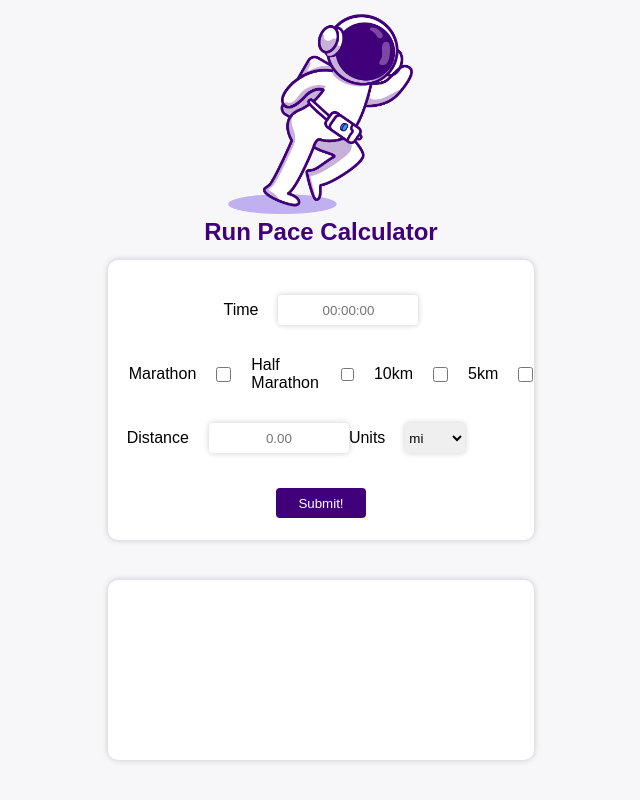
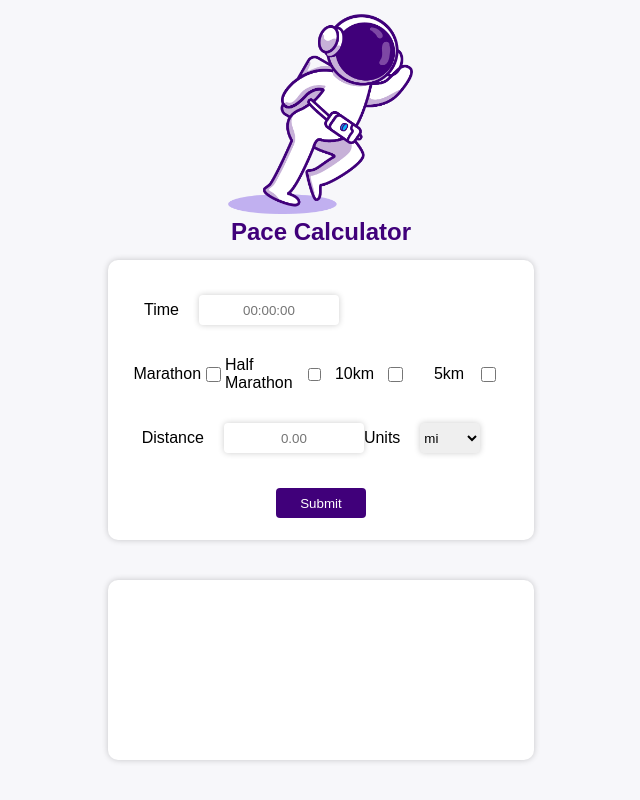
Before and after one commit to dan-gentile/run-calculator, a React (Create React App) app: page / in a window 1280 px wide. Shown: the whole page, without its empty margins (319-959 px from the left). Built offline with nearby package versions, Linux system fonts and the light colour scheme; a web font is replaced by a local one.

Commit message:
styling form

```diff
--- a/package.json
+++ b/package.json
@@ -14,7 +14,6 @@
     "node-sass": "^4.14.1",
     "react": "^17.0.1",
     "react-dom": "^17.0.1",
-    "react-imask": "^6.0.5",
     "react-input-mask": "^2.0.4",
     "react-scripts": "4.0.0",
     "typescript": "^4.0.5",
--- a/src/components/Button/Button.scss
+++ b/src/components/Button/Button.scss
@@ -15,7 +15,7 @@
 }
 
 .btn:focus {
-  background-color: lime;
+  background-color: #0baef7;
   color: #000;
   outline: none !important;
 }
--- a/src/components/Button/Button.tsx
+++ b/src/components/Button/Button.tsx
@@ -1,6 +1,14 @@
 import React from "react";
 import "./Button.scss";
 
-export default function Button() {
-  return <button className="btn">Submit!</button>;
+interface ButtonProps {
+  className: string;
+  type: "button" | "submit" | "reset";
+  name: string;
+  onClick?: (e: React.MouseEvent<HTMLButtonElement>) => void;
+  key?: string;
 }
+
+export default function Button(props: ButtonProps) {
+  return <button {...props}>{props.name}</button>;
+}
--- a/src/components/CheckboxField/CheckBoxField.scss
+++ b/src/components/CheckboxField/CheckBoxField.scss
@@ -1,11 +1,12 @@
 @import "../../variables.scss";
 
 .CheckBoxField {
-  @include flexbox-center;
+  @include flexbox-even;
+  width: 100%;
 
   label {
     font-family: $font-family;
-    margin: 0 20px;
+    // margin: 0 10px;
   }
 
   input {
--- a/src/components/InputMaskField/InputMaskField.scss
+++ b/src/components/InputMaskField/InputMaskField.scss
@@ -2,7 +2,7 @@
 
 .InputMaskField {
   width: 100%;
-  @include flexbox-center;
+  @include flexbox-start;
   label {
     font-family: $font-family;
     margin-right: 20px;
--- a/src/components/SelectField/SelectField.tsx
+++ b/src/components/SelectField/SelectField.tsx
@@ -3,16 +3,16 @@ import "./SelectField.scss";
 
 interface SelectFieldProps {
   value: string;
-  onChange: ((event: React.ChangeEvent<HTMLSelectElement>) => void) | undefined;
   label: string;
   optionValue: Array<string>;
+  onChange: ((event: React.ChangeEvent<HTMLSelectElement>) => void) | undefined;
 }
 
 export default function SelectField({
   value,
-  onChange,
   label,
   optionValue,
+  onChange,
 }: SelectFieldProps) {
   return (
     <div className="select-field">
--- a/src/sections/form/Form.scss
+++ b/src/sections/form/Form.scss
@@ -13,14 +13,14 @@
   margin: 20px 0;
 
   .Time {
-    @include flexbox-center;
+    display: flex;
     width: 90%;
     height: 60px;
-    margin: 20px 0px 4px 0px;
+    margin: 20px 0px 4px 30px;
   }
 
   .RaceType {
-    @include flexbox-center;
+    display: flex;
     width: 90%;
     height: 60px;
   }
@@ -29,6 +29,6 @@
     @include flexbox-center;
     width: 90%;
     height: 60px;
-    margin: 4px 0px 20px 0px;
+    margin: 4px 0px 20px 30px;
   }
 }
--- a/src/sections/form/Form.tsx
+++ b/src/sections/form/Form.tsx
@@ -1,9 +1,9 @@
 import React, { useState } from "react";
 import InputMaskField from "../../components/InputMaskField/InputMaskField";
-import "./Form.scss";
 import Button from "../../components/Button/Button";
 import SelectField from "../../components/SelectField/SelectField";
 import CheckBoxField from "../../components/CheckboxField/CheckBoxField";
+import "./Form.scss";
 
 export default function Form() {
   const [inputTimeState, setInputTimeState] = useState("");
@@ -38,16 +38,36 @@ export default function Form() {
     if (event.target.checked === true) {
       switch (event.target.name) {
         case "marathon":
-          setCheckboxState({ ...checkBoxState, marathon: true });
+          setCheckboxState({
+            halfMarathon: false,
+            tenKm: false,
+            fiveKm: false,
+            marathon: true,
+          });
           break;
         case "halfMarathon":
-          setCheckboxState({ ...checkBoxState, halfMarathon: true });
+          setCheckboxState({
+            tenKm: false,
+            fiveKm: false,
+            marathon: false,
+            halfMarathon: true,
+          });
           break;
         case "tenKm":
-          setCheckboxState({ ...checkBoxState, tenKm: true });
+          setCheckboxState({
+            fiveKm: false,
+            marathon: false,
+            halfMarathon: false,
+            tenKm: true,
+          });
           break;
         default:
-          setCheckboxState({ ...checkBoxState, fiveKm: true });
+          setCheckboxState({
+            marathon: false,
+            halfMarathon: false,
+            tenKm: false,
+            fiveKm: true,
+          });
       }
       const valueArr = event.target.value.split(",");
       setInputDistanceState(valueArr[0]);
@@ -69,7 +89,7 @@ export default function Form() {
       <div className="Time">
         <InputMaskField
           name="Time"
-          mask="99:99:99"
+          mask="99:99:99.99"
           placeholder="00:00:00"
           value={inputTimeState}
           onChange={onInputTimeChange}
@@ -120,7 +140,7 @@ export default function Form() {
           optionValue={["km", "mi"]}
         />
       </div>
-      <Button />
+      <Button className="btn" name="Submit" type="submit" />
     </form>
   );
 }
--- a/src/sections/logo/Logo.tsx
+++ b/src/sections/logo/Logo.tsx
@@ -6,7 +6,7 @@ export default function Logo() {
   return (
     <div className="Logo">
       <img src={image} alt="running astronaut" height="200px" width="185px" />
-      <h3>Run Pace Calculator</h3>
+      <h3>Pace Calculator</h3>
     </div>
   );
 }
--- a/src/variables.scss
+++ b/src/variables.scss
@@ -17,3 +17,15 @@ $box-shadow: 0px 0px 6px 0px rgba(0, 0, 0, 0.2);
   justify-content: center;
   align-items: center;
 }
+
+@mixin flexbox-start {
+  display: flex;
+  justify-content: flex-start;
+  align-items: center;
+}
+
+@mixin flexbox-even {
+  display: flex;
+  justify-content: space-evenly;
+  align-items: center;
+}
```
Also changed, not shown: 1 other file (tests, documents, lock files or other folders).
